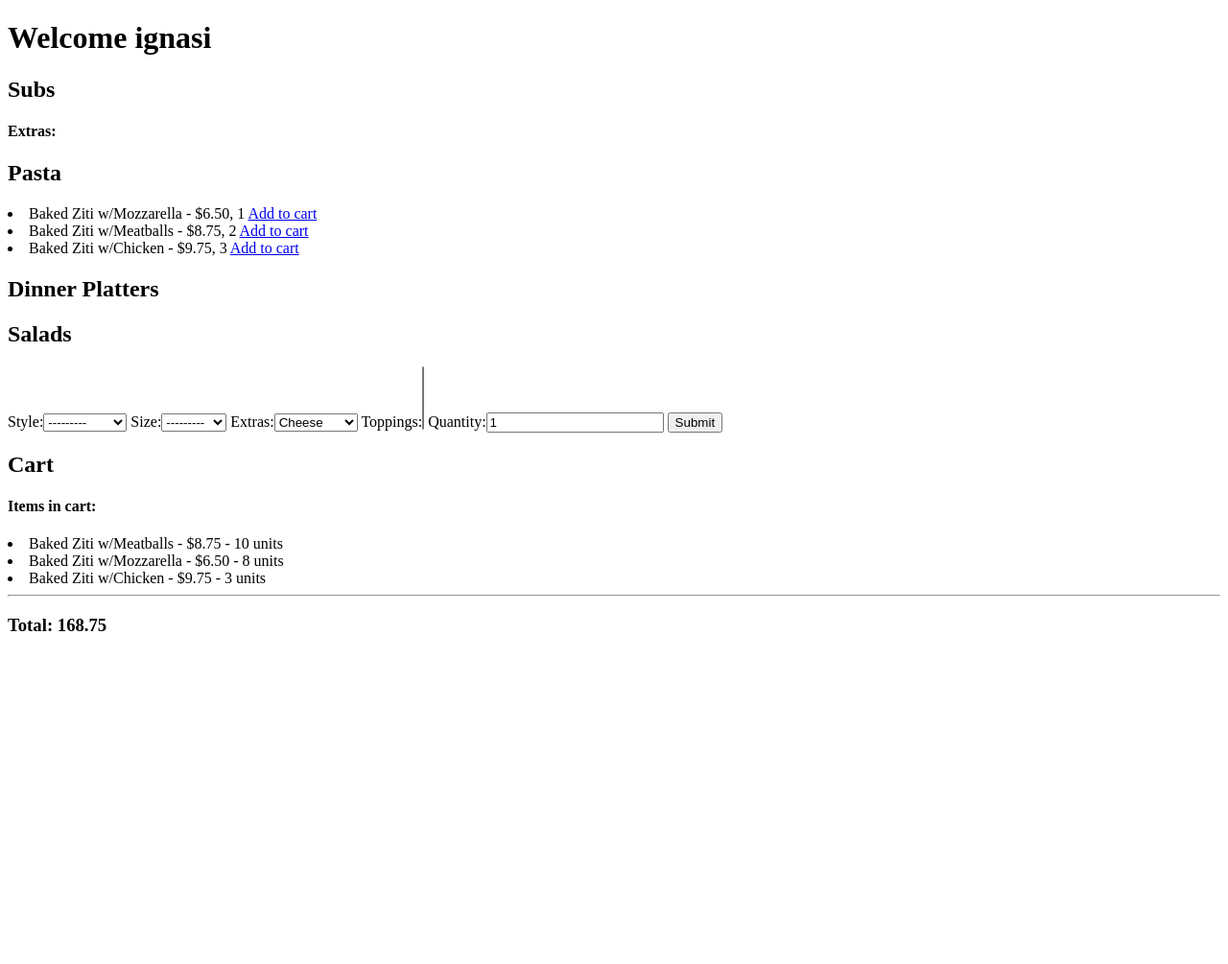
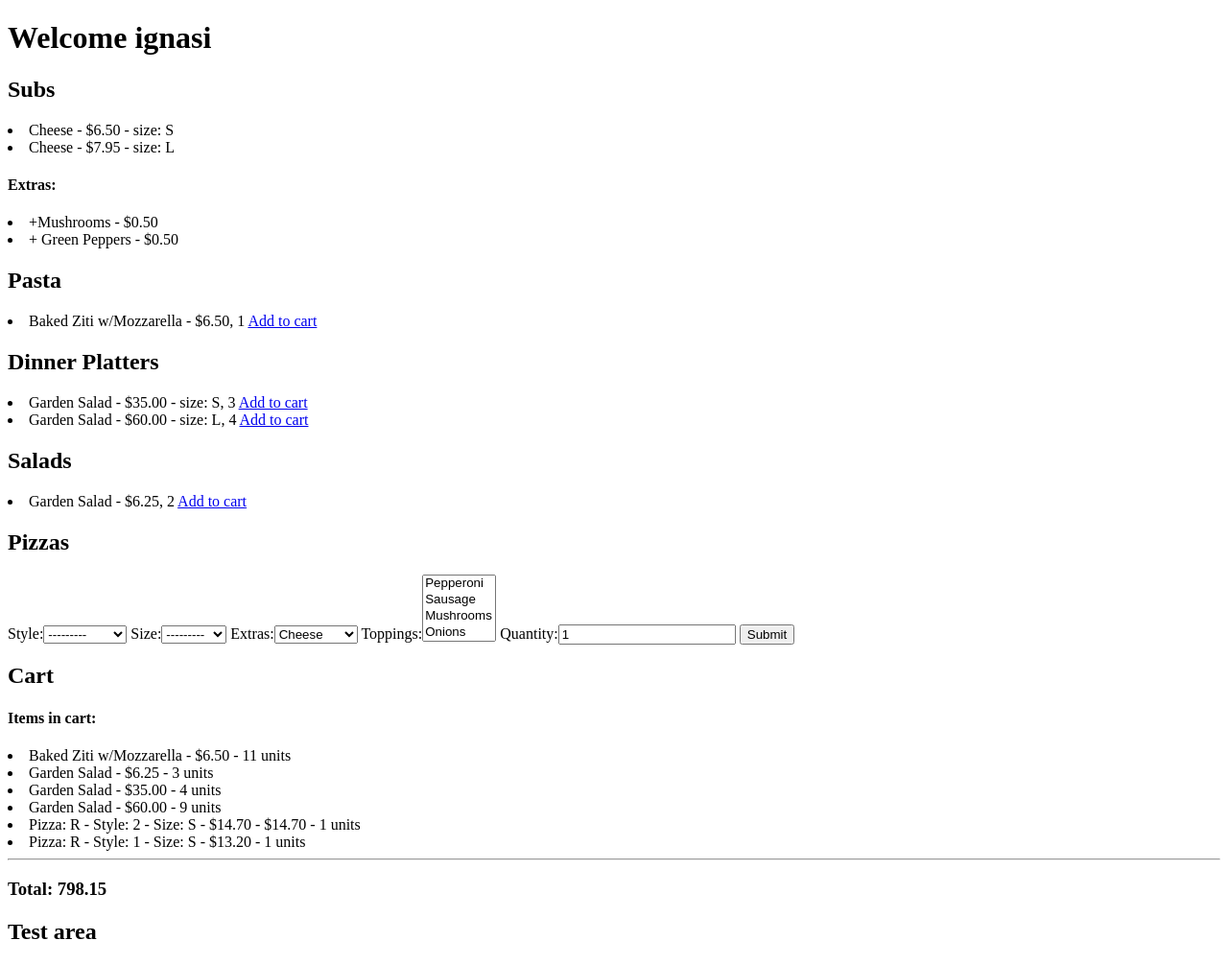
Before and after one commit to ignasiesbr/project3, a Django app: page / in a window 1280 px wide. Shown: the whole page at 96% size. Before the commit the page ends 658 px from the top, so only its background shows below. Run offline with Django 3.2, Linux system fonts and the light colour scheme; a user stored in the database is signed in; data comes from the database, SQL or seed files in the repository; data that the repository does not hold is empty; parts of the project's set-up code (start-up, migrations or seed data) failed here and were passed over.

Commit message:
added cart with pizzas, needs refactoring, work still in progress

```diff
--- a/orders/admin.py
+++ b/orders/admin.py
@@ -12,3 +12,4 @@ admin.site.register(SubExtra)
 admin.site.register(PizzaOrder)
 admin.site.register(Cart)
 admin.site.register(Entry)
+admin.site.register(PizzaPrice)
--- a/orders/forms.py
+++ b/orders/forms.py
@@ -1,8 +1,11 @@
-from django.forms import ModelForm
+from django.forms import ModelForm, ModelMultipleChoiceField
 from orders.models import PizzaOrder
+from django import forms
+from orders.models import Topping
 
 
 class PizzaForm(ModelForm):
+    toppings = forms.ModelMultipleChoiceField(queryset=Topping.objects.all())
     class Meta:
         model = PizzaOrder
         fields = ['style', 'size', 'extras', 'toppings', 'quantity']
--- a/orders/models.py
+++ b/orders/models.py
@@ -15,39 +15,37 @@ STYLES = (
 
 # Create your models here.
 
-class Pasta(models.Model):
+class Item(models.Model):
+    super_id = models.AutoField(primary_key=True)
     name = models.CharField(max_length=64)
     price = models.DecimalField(default=0.00, max_digits=10, decimal_places=2)
 
     def __str__(self):
         return f"{self.name} - ${self.price}"
 
-class Salad(models.Model):
-    name = models.CharField(max_length=64)
-    price = models.DecimalField(max_digits=4, decimal_places=2)
+class Pasta(Item):
 
     def __str__(self):
         return f"{self.name} - ${self.price}"
 
-class DinnerPlatter(models.Model):
-    name = models.CharField(max_length=64)
-    price = models.DecimalField(max_digits=4, decimal_places=2)
+class Salad(Item):
+
+    def __str__(self):
+        return f"{self.name} - ${self.price}"
+
+class DinnerPlatter(Item):
     size = models.CharField(max_length=10, choices=SIZES)
 
     def __str__(self):
         return f"{self.name} - ${self.price} - size: {self.size}"
 
-class SubExtra(models.Model):
-    name = models.CharField(max_length=64)
-    price = models.DecimalField(max_digits=4, decimal_places=2)
+class SubExtra(Item):
 
     def __str__(self):
         return f"{self.name} - ${self.price}"
 
-class Sub(models.Model):
-    name = models.CharField(max_length=64)
+class Sub(Item):
     size = models.CharField(max_length=10, choices=SIZES)
-    price = models.DecimalField(max_digits=4, decimal_places=2)
     extra = models.ManyToManyField(SubExtra, blank=True)
 
     def __str__(self):
@@ -67,7 +65,21 @@ class Pizza(models.Model):
     def __str__(self):
         return f"{self.get_style_display()} - {self.get_size_display()} - {self.price} - Toppings: {self.toppings.in_bulk()}"
 
+class PizzaPrice(models.Model):
+    CHOICES = (
+        ('CH', 'Cheese'),
+        ('1', '1 Topping'),
+        ('2', '2 Toppings'),
+        ('3', '3 Toppings'),
+        ('SP', 'Special')
+    )
+    type = models.CharField(max_length=10, choices=STYLES)
+    style = models.CharField(max_length=10, choices=CHOICES)
+    size = models.CharField(max_length=10, choices=SIZES)
+    price = models.DecimalField(default=0.00, max_digits=10, decimal_places=2)
 
+    def __str__(self):
+        return f"Pizza: {self.type} - Style: {self.style} - Size: {self.size}"
 class PizzaOrder(Pizza):
     CHOICES = (
         ('CH', 'Cheese'),
@@ -97,7 +109,7 @@ class Cart(models.Model):
         return "User: {} has {} items in their cart. Their total is ${}".format(self.user_id, self.count, self.total)
 
 class Entry(models.Model):
-    product = models.ForeignKey(Pasta, null=True, on_delete=models.CASCADE)
+    product = models.ForeignKey(Item, null=True, on_delete=models.CASCADE)
     cart = models.ForeignKey(Cart, null=True, on_delete=models.CASCADE)
     quantity = models.PositiveIntegerField()
 
--- a/orders/urls.py
+++ b/orders/urls.py
@@ -4,5 +4,6 @@ from . import views
 
 urlpatterns = [
     path("", views.index, name="index"),
-    path("cart/<int:pasta_id>", views.add_to_cart, name="add_to_cart")
+    path("cart/<int:super_id>", views.add_to_cart, name="add_to_cart"),
+    path("cart/add_pizza", views.add_pizza_cart, name="add_pizza_cart")
 ]
--- a/orders/views.py
+++ b/orders/views.py
@@ -19,25 +19,74 @@ def index(request):
         "form":form,
         "user":request.user,
         "cart":my_cart,
-        "entries":Entry.objects.filter(cart=my_cart)
+        "entries":Entry.objects.filter(cart=my_cart),
+
     }
     return render(request, "orders/index.html", context)
 
-def add_to_cart(request, pasta_id):
-    pasta = Pasta.objects.get(id=pasta_id)
+def add_to_cart(request, super_id):
+    if request.method=="GET":
+        pasta = Item.objects.get(super_id=super_id)
 
-    my_cart, created = Cart.objects.get_or_create(user_id=request.user.id)
+        my_cart, created = Cart.objects.get_or_create(user_id=request.user.id)
 
+        try:
+            cart_entries = Entry.objects.filter(cart=my_cart)
+            entry = cart_entries.get(product=pasta)
+            entry.quantity += 1
+            entry.save()
+            my_cart.total += pasta.price
+            my_cart.count += 1
+        except:
+            entry = Entry.objects.create(product=pasta, cart=my_cart, quantity=1)
+
+        my_cart.save()
+
+        return HttpResponseRedirect(reverse("index"))
+
+def is_pizza_valid(style, toppings):
+    l = []
+    for topping in toppings:
+        l.append(topping)
+    s = str(l[0])
     try:
-        cart_entries = Entry.objects.filter(cart=my_cart)
-        entry = cart_entries.get(product=pasta)
-        entry.quantity += 1
-        entry.save()
-        my_cart.total += pasta.price
-        my_cart.count += 1
-    except:
-        entry = Entry.objects.create(product=pasta, cart=my_cart, quantity=1)
+        n = int(style)
+    except ValueError:
+        if (style == 'CH' or style== 'SP') and len(l) == 1 and s == "No toppings":
+            return True
+        else:
+            return False
 
-    my_cart.save()
+    return n == len(toppings)
 
-    return HttpResponseRedirect(reverse("index"))
+def add_pizza_cart(request):
+    if request.method == "POST":
+        form = PizzaForm(request.POST)
+        if form.is_valid():
+            style = form.cleaned_data['style']
+            size = form.cleaned_data['size']
+            extras = form.cleaned_data['extras']
+            toppings = form.cleaned_data['toppings']
+            quantity = form.cleaned_data['quantity']
+            ntoppings = len(toppings)
+
+
+            # Checks if the style of the pizza corresponds the style
+            if is_pizza_valid(extras, toppings):
+                pizza = PizzaPrice.objects.filter(type=style, style=extras, size=size)[0]
+                item = Item.objects.create(name=str(pizza), price=pizza.price)
+                my_cart, created = Cart.objects.get_or_create(user_id=request.user.id)
+                try:
+                    cart_entries = Entry.objects.filter(cart=my_cart)
+                    entry = cart_entries.get(product=pasta)
+                    entry.quantity += quantity
+                    entry.save()
+                    my_cart.total += pizza.price
+                    my_cart.count += quantity
+                except:
+                    entry = Entry.objects.create(product=item,cart=my_cart, quantity=quantity)
+                my_cart.save()
+
+                return HttpResponseRedirect(reverse("index"))
+            else:
+                return render(request, "orders/error.html", {"message":"MEC"})
--- a/users/templates/orders/index.html
+++ b/users/templates/orders/index.html
@@ -22,9 +22,8 @@
 <h2>Pasta</h2>
 {% for pasta in pastas %}
   <li>
-    {{ pasta }}, {{ pasta.id }}
-
-    <a href="{% url 'add_to_cart' pasta.id %}">Add to cart</a>
+    {{ pasta }}, {{ pasta.super_id }}
+    <a href="{% url 'add_to_cart' pasta.super_id %}">Add to cart</a>
 
   </li>
 
@@ -33,21 +32,23 @@
 <h2>Dinner Platters</h2>
 {% for platter in platters %}
   <li>
-    <span>{{ platter }}</span>
+    {{ platter }}, {{ platter.super_id }}
+    <a href="{% url 'add_to_cart' platter.super_id %}">Add to cart</a>
   </li>
 {% endfor %}
 
 <h2>Salads</h2>
 {% for salad in salads %}
   <li>
-    {{ salad }}
+    {{ salad }}, {{ salad.super_id }}
+    <a href="{% url 'add_to_cart' salad.super_id %}">Add to cart</a>
   </li>
 {% endfor %}
-
-<form>
+<h2>Pizzas</h2>
+<form action="{% url 'add_pizza_cart' %}" method="post">
   {% csrf_token %}
   {{ form }}
-  <button type="submit">Submit</button>
+  <input type="submit" value="Submit"/>
 </form>
 
 <h2>Cart</h2>
@@ -61,5 +62,9 @@
 <hr/>
 <h3>Total: {{ cart.total }}</h3>
 
+<h2>Test area</h2>
+{% for item in items %}
+<li>{{ item }}</li>
+{% endfor %}
 
 {% endblock %}
```
Also changed, not shown: users/templates/orders/test.html (added, +18 -0 lines), users/views.py (+10 -7 lines), db.sqlite3, orders/migrations/0001_initial.py, orders/migrations/0002_cart_entry.py (deleted), orders/migrations/0002_pizzaprice.py (added), orders/migrations/0003_auto_20190924_1351.py (deleted), orders/migrations/0004_auto_20190924_1618.py (deleted), orders/migrations/0005_auto_20190924_1620.py (deleted), orders/migrations/0006_auto_20190924_1623.py (deleted), orders/migrations/0007_auto_20190924_1636.py (deleted), orders/migrations/0008_auto_20190924_1636.py (deleted), orders/migrations/0009_auto_20190924_1646.py (deleted).
